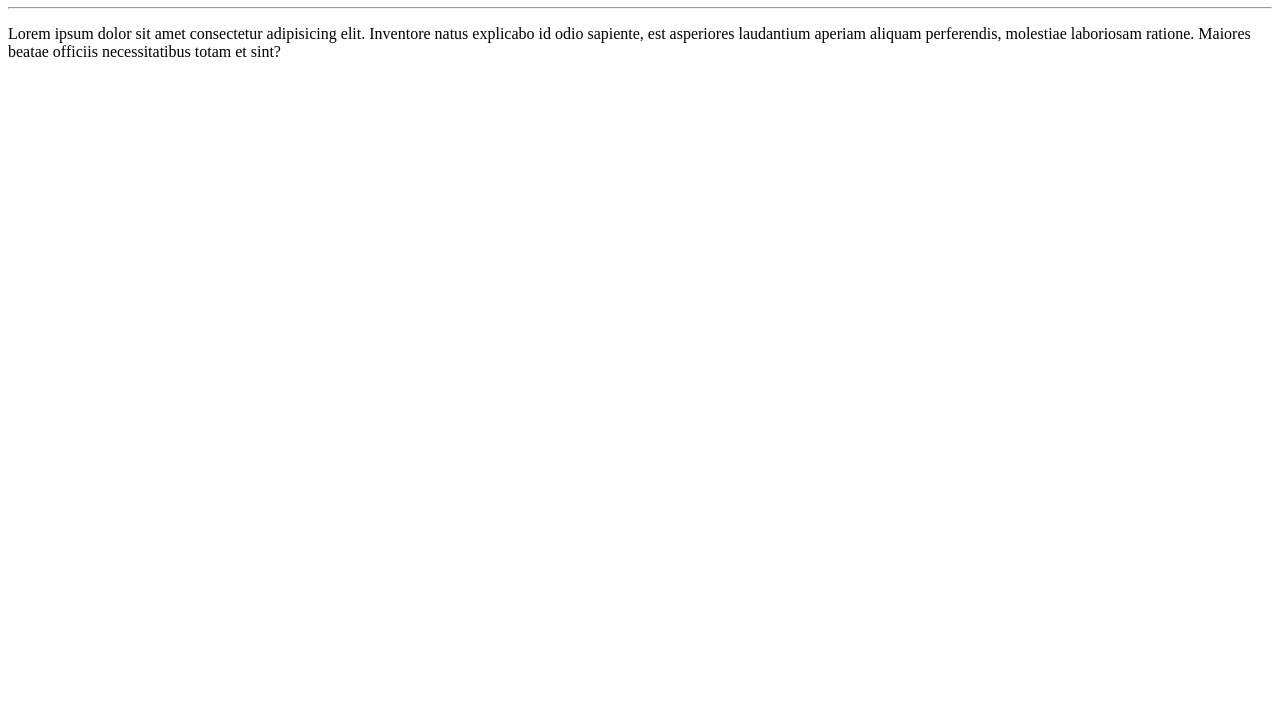
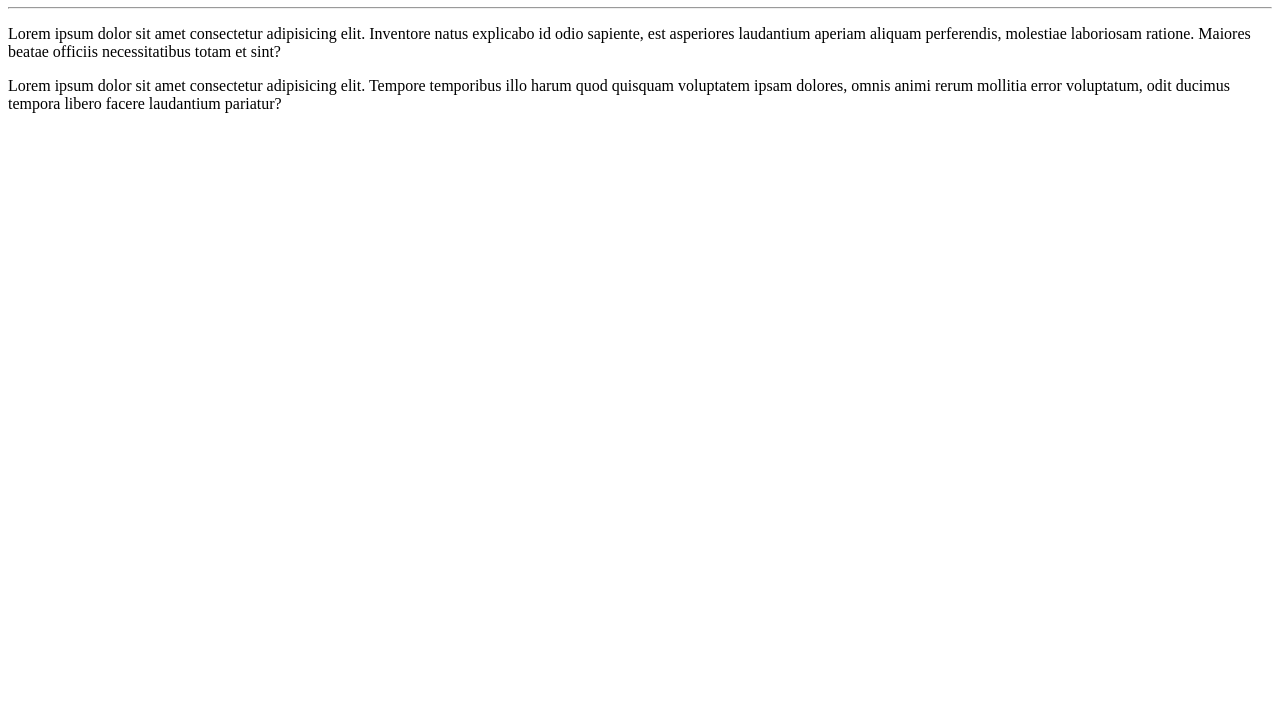
Before and after one commit to WitalloRodrigues/Ola-mundo, a plain HTML site: page site-exemplo/index.html in a window 1280 px wide. Shown: the part 73-800 px from the top of the page. Drawn offline with Linux system fonts and the light colour scheme.

Commit message:
adicionei um paragrafo

```diff
--- a/site-exemplo/index.html
+++ b/site-exemplo/index.html
@@ -9,5 +9,6 @@
     <h1>hello word</h1>
     <hr>
     <p>Lorem ipsum dolor sit amet consectetur adipisicing elit. Inventore natus explicabo id odio sapiente, est asperiores laudantium aperiam aliquam perferendis, molestiae laboriosam ratione. Maiores beatae officiis necessitatibus totam et sint?</p>
+    <p>Lorem ipsum dolor sit amet consectetur adipisicing elit. Tempore temporibus illo harum quod quisquam voluptatem ipsam dolores, omnis animi rerum mollitia error voluptatum, odit ducimus tempora libero facere laudantium pariatur?</p>
 </body>
 </html>
```
